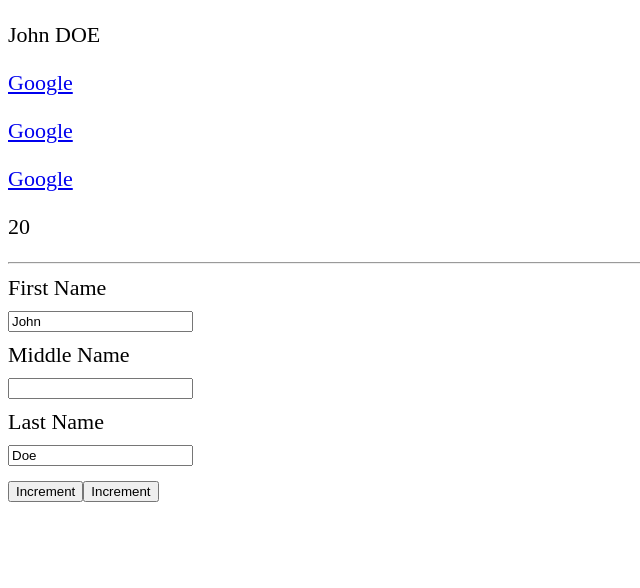
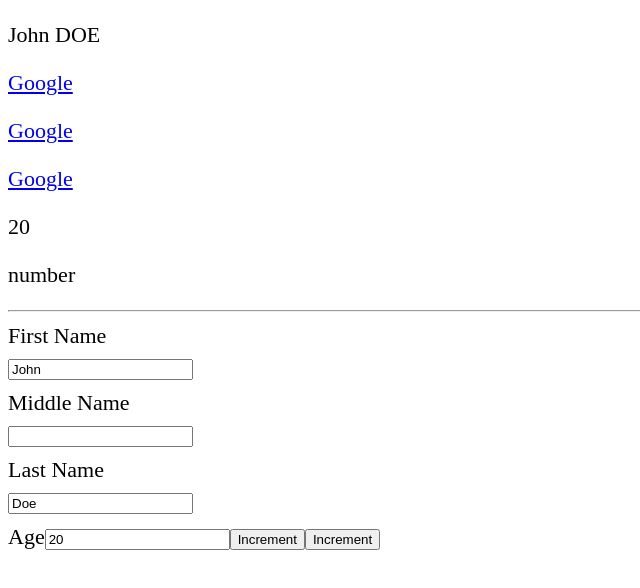
Before and after one commit to Socheath-Horl/vue-ztm, a plain HTML site: page sec_2_1/index.html in a window 1280 px wide. Shown: the whole page, without its empty margins (0-640 px from the left). Drawn offline with nearby package versions, Linux system fonts and the light colour scheme.

Commit message:
v-model Modifiers

```diff
--- a/sec_2_1/index.html
+++ b/sec_2_1/index.html
@@ -13,16 +13,20 @@
     <p><a :href="url" target="_blank">Google</a></p>
     <p v-html="raw_url"></p>
     <p>{{ age }}</p>
+    <p>{{ typeof age }}</p>
     <hr />
 
     <label>First Name</label>
-    <input type="text" v-model="firstName" />
+    <input type="text" v-model.lazy.trim="firstName" />
 
     <label>Middle Name</label>
     <input type="text" @keyup.enter="updateMiddleName" />
 
     <label>Last Name</label>
     <input type="text" :value="lastName" @input.prevent="updateLastName('Last name event triggered!', $event)" />
+
+    <label>Age</label>
+    <input type="number" v-model.number="age" />
 
     <button type="button" v-on:click="increment">Increment</button>
     <button type="button" @click.ctrl="age--">Increment</button>
```
